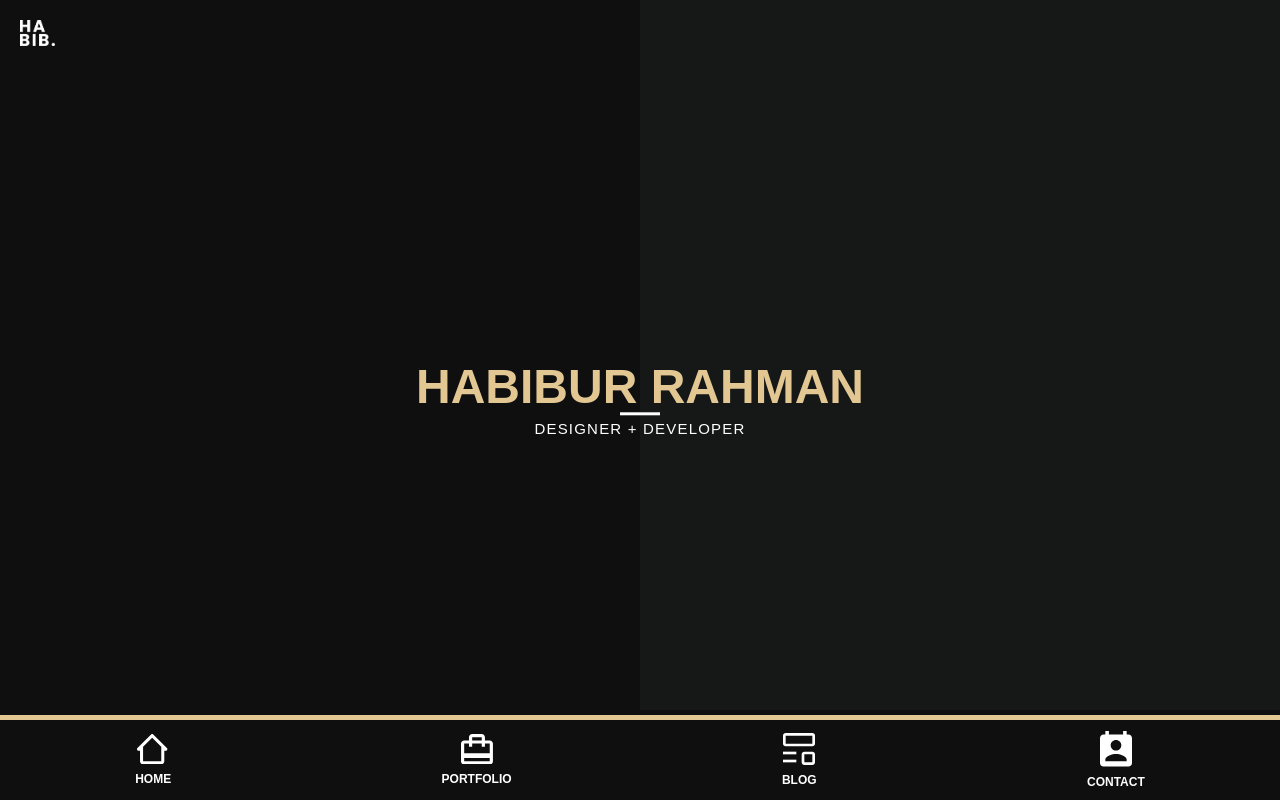
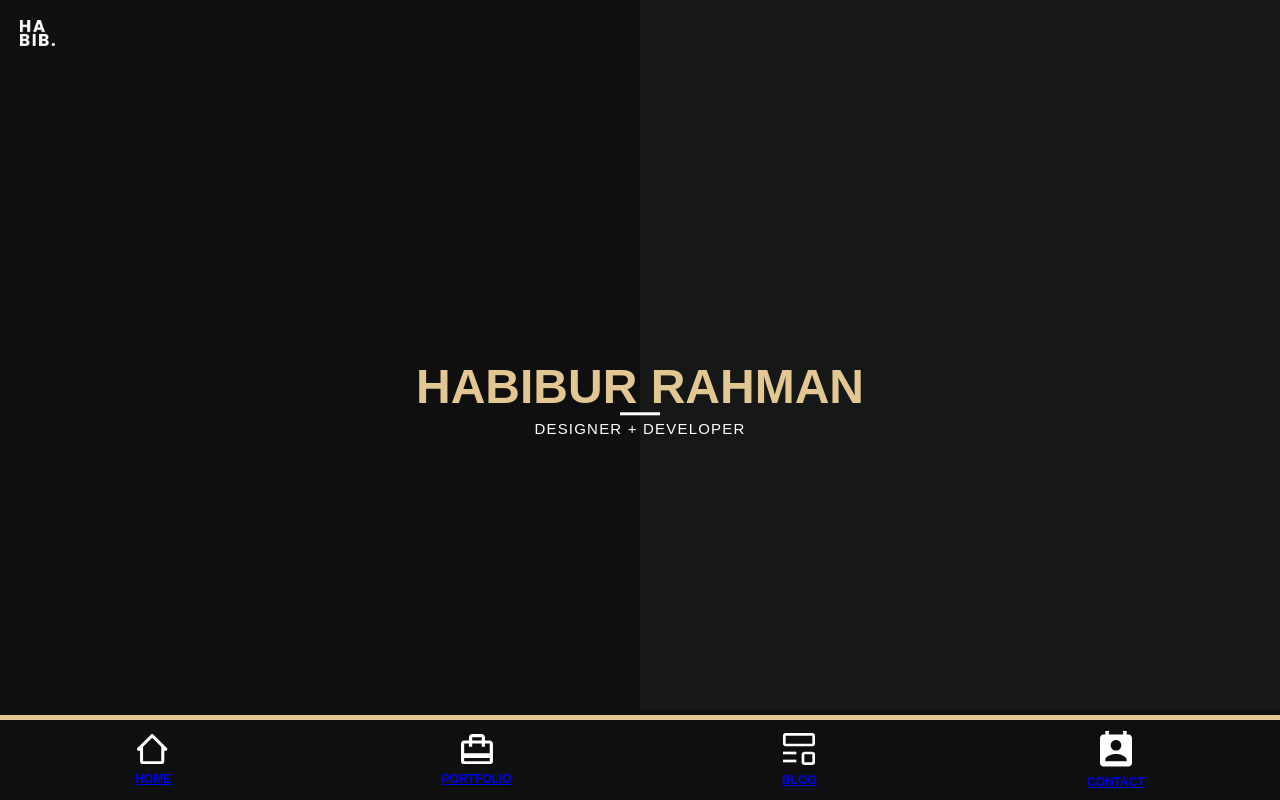
Before and after one commit to hrshainik/hrshainik.github.io, a React (Create React App) app: page / in a window 1280 px wide. Built offline with nearby package versions, Linux system fonts and the light colour scheme.

Commit message:
Extracting navbar form home.js

```diff
--- a/package.json
+++ b/package.json
@@ -8,6 +8,7 @@
     "@testing-library/user-event": "^12.1.10",
     "react": "^17.0.1",
     "react-dom": "^17.0.1",
+    "react-router-dom": "^5.2.0",
     "react-scripts": "4.0.1",
     "styled-components": "^5.2.1",
     "web-vitals": "^0.2.4"
--- /dev/null
+++ b/src/components/Navbar/Navbar.jsx
@@ -0,0 +1,43 @@
+import React from "react";
+import { Nav, NavLink, NavLogo, NavText } from "./navbar.styles";
+import { BrowserRouter as Router } from "react-router-dom";
+
+const Navbar = () => {
+  return (
+    <>
+      <Router>
+        <Nav>
+          <NavLink to="/">
+            <NavLogo viewBox="0 0 422 400" xmlns="http://www.w3.org/2000/svg">
+              <path d="M394.132 185.862L214.134 5.86396C212.278 4.00507 210.074 2.53033 207.648 1.52412C205.221 0.517916 202.62 0 199.994 0C197.367 0 194.766 0.517916 192.34 1.52412C189.914 2.53033 187.71 4.00507 185.854 5.86396L5.85568 185.862C3.05952 188.659 1.15541 192.222 0.384066 196.101C-0.387278 199.98 0.00877893 204.001 1.52216 207.655C3.03555 211.309 5.59831 214.432 8.88648 216.63C12.1746 218.828 16.0406 220.001 19.9955 220.002H39.9953V360C39.9953 382.06 57.9352 400 79.9949 400H319.993C342.052 400 359.992 382.06 359.992 360V220.002H379.992C383.947 220.001 387.813 218.828 391.101 216.63C394.389 214.432 396.952 211.309 398.465 207.655C399.979 204.001 400.375 199.98 399.603 196.101C398.832 192.222 396.928 188.659 394.132 185.862ZM320.013 360H79.9949V168.302L199.994 48.3035L319.993 168.302V260.001L320.013 360Z" />
+            </NavLogo>
+            <NavText>Home</NavText>
+          </NavLink>
+          <NavLink to="/portfolio">
+            <NavLogo viewBox="0 0 422 400" xmlns="http://www.w3.org/2000/svg">
+              <path d="M378.947 84.2105H315.789V42.1053C315.789 18.7368 297.053 0 273.684 0H147.368C124 0 105.263 18.7368 105.263 42.1053V84.2105H42.1053C18.7368 84.2105 0 102.947 0 126.316V357.895C0 381.263 18.7368 400 42.1053 400H378.947C402.316 400 421.053 381.263 421.053 357.895V126.316C421.053 102.947 402.316 84.2105 378.947 84.2105ZM147.368 42.1053H273.684V84.2105H147.368V42.1053ZM378.947 357.895H42.1053V315.789H378.947V357.895ZM378.947 252.632H42.1053V126.316H105.263V168.421H147.368V126.316H273.684V168.421H315.789V126.316H378.947V252.632Z" />
+            </NavLogo>
+            <NavText>Portfolio</NavText>
+          </NavLink>
+          <NavLink to="/blog">
+            <NavLogo viewBox="0 0 400 400" xmlns="http://www.w3.org/2000/svg">
+              <path d="M0 333.333H166.667V366.667H0V333.333Z" />
+              <path d="M0 233.333H166.667V266.667H0V233.333Z" />
+              <path d="M366.667 166.667H33.3333C24.4928 166.667 16.0143 163.155 9.76311 156.904C3.51189 150.652 0 142.174 0 133.333V33.3333C0 24.4928 3.51189 16.0143 9.76311 9.76311C16.0143 3.51189 24.4928 0 33.3333 0H366.667C375.507 0 383.986 3.51189 390.237 9.76311C396.488 16.0143 400 24.4928 400 33.3333V133.333C400 142.174 396.488 150.652 390.237 156.904C383.986 163.155 375.507 166.667 366.667 166.667ZM33.3333 33.3333V133.333H366.667V33.3333H33.3333Z" />
+              <path d="M366.667 400H266.667C257.826 400 249.348 396.488 243.096 390.237C236.845 383.986 233.333 375.507 233.333 366.667V266.667C233.333 257.826 236.845 249.348 243.096 243.097C249.348 236.845 257.826 233.333 266.667 233.333H366.667C375.507 233.333 383.986 236.845 390.237 243.097C396.488 249.348 400 257.826 400 266.667V366.667C400 375.507 396.488 383.986 390.237 390.237C383.986 396.488 375.507 400 366.667 400ZM266.667 266.667V366.667H366.667V266.667H266.667Z" />
+            </NavLogo>
+            <NavText>Blog</NavText>
+          </NavLink>
+          <NavLink to="/contact">
+            <NavLogo viewBox="0 0 360 400" xmlns="http://www.w3.org/2000/svg">
+              <path d="M320 40H300V0H260V40H100V0H60V40H40C17.8 40 0 58 0 80V360C0 382 17.8 400 40 400H320C342 400 360 382 360 360V80C360 58 342 40 320 40ZM180 100C213.2 100 240 126.8 240 160C240 193.2 213.2 220 180 220C146.8 220 120 193.2 120 160C120 126.8 146.8 100 180 100ZM300 340H60V320C60 280 140 258 180 258C220 258 300 280 300 320V340Z" />
+            </NavLogo>
+            <NavText>Contact</NavText>
+          </NavLink>
+        </Nav>
+      </Router>
+    </>
+  );
+};
+
+export default Navbar;
--- /dev/null
+++ b/src/components/Navbar/navbar.styles.js
@@ -0,0 +1,45 @@
+import styled from "styled-components";
+import { Link } from "react-router-dom";
+
+export const Nav = styled.nav`
+  width: 100%;
+  height: 8rem;
+  background-color: var(--bgOne);
+  display: flex;
+  justify-content: space-around;
+  align-items: center;
+  position: fixed;
+  bottom: 0;
+  z-index: 1000;
+`;
+
+export const NavLink = styled(Link)`
+  display: flex;
+  flex-direction: column;
+  align-items: center;
+  justify-content: center;
+  transition: color 300ms ease;
+
+  :hover {
+    color: var(--primary);
+    cursor: pointer;
+  }
+`;
+
+export const NavLogo = styled.svg`
+  width: 3.2rem;
+  display: block;
+  margin-bottom: 0.8rem;
+  fill: var(--white);
+  transition: fill 300ms ease;
+
+  ${NavLink}:hover & {
+    fill: var(--primary);
+  }
+`;
+
+export const NavText = styled.p`
+  text-transform: uppercase;
+  font-weight: 600;
+  font-size: 1.2rem;
+`;
--- a/src/pages/Home.js
+++ b/src/pages/Home.js
@@ -1,50 +1,19 @@
 import React from "react";
 import {
   HomeContainer,
-  Navbar,
-  NavLink,
-  NavLogo,
-  NavText,
   LogoContainer,
   Logo,
   HeadingContainer,
   Heading,
   SubHeading,
 } from "./home.styles";
+import Navbar from "../components/Navbar/Navbar";
 import logo from "../img/logo.png";
 
 const Home = () => {
   return (
     <HomeContainer>
-      <Navbar>
-        <NavLink>
-          <NavLogo viewBox="0 0 422 400" xmlns="http://www.w3.org/2000/svg">
-            <path d="M394.132 185.862L214.134 5.86396C212.278 4.00507 210.074 2.53033 207.648 1.52412C205.221 0.517916 202.62 0 199.994 0C197.367 0 194.766 0.517916 192.34 1.52412C189.914 2.53033 187.71 4.00507 185.854 5.86396L5.85568 185.862C3.05952 188.659 1.15541 192.222 0.384066 196.101C-0.387278 199.98 0.00877893 204.001 1.52216 207.655C3.03555 211.309 5.59831 214.432 8.88648 216.63C12.1746 218.828 16.0406 220.001 19.9955 220.002H39.9953V360C39.9953 382.06 57.9352 400 79.9949 400H319.993C342.052 400 359.992 382.06 359.992 360V220.002H379.992C383.947 220.001 387.813 218.828 391.101 216.63C394.389 214.432 396.952 211.309 398.465 207.655C399.979 204.001 400.375 199.98 399.603 196.101C398.832 192.222 396.928 188.659 394.132 185.862ZM320.013 360H79.9949V168.302L199.994 48.3035L319.993 168.302V260.001L320.013 360Z" />
-          </NavLogo>
-          <NavText>Home</NavText>
-        </NavLink>
-        <NavLink>
-          <NavLogo viewBox="0 0 422 400" xmlns="http://www.w3.org/2000/svg">
-            <path d="M378.947 84.2105H315.789V42.1053C315.789 18.7368 297.053 0 273.684 0H147.368C124 0 105.263 18.7368 105.263 42.1053V84.2105H42.1053C18.7368 84.2105 0 102.947 0 126.316V357.895C0 381.263 18.7368 400 42.1053 400H378.947C402.316 400 421.053 381.263 421.053 357.895V126.316C421.053 102.947 402.316 84.2105 378.947 84.2105ZM147.368 42.1053H273.684V84.2105H147.368V42.1053ZM378.947 357.895H42.1053V315.789H378.947V357.895ZM378.947 252.632H42.1053V126.316H105.263V168.421H147.368V126.316H273.684V168.421H315.789V126.316H378.947V252.632Z" />
-          </NavLogo>
-          <NavText>Portfolio</NavText>
-        </NavLink>
-        <NavLink>
-          <NavLogo viewBox="0 0 400 400" xmlns="http://www.w3.org/2000/svg">
-            <path d="M0 333.333H166.667V366.667H0V333.333Z" />
-            <path d="M0 233.333H166.667V266.667H0V233.333Z" />
-            <path d="M366.667 166.667H33.3333C24.4928 166.667 16.0143 163.155 9.76311 156.904C3.51189 150.652 0 142.174 0 133.333V33.3333C0 24.4928 3.51189 16.0143 9.76311 9.76311C16.0143 3.51189 24.4928 0 33.3333 0H366.667C375.507 0 383.986 3.51189 390.237 9.76311C396.488 16.0143 400 24.4928 400 33.3333V133.333C400 142.174 396.488 150.652 390.237 156.904C383.986 163.155 375.507 166.667 366.667 166.667ZM33.3333 33.3333V133.333H366.667V33.3333H33.3333Z" />
-            <path d="M366.667 400H266.667C257.826 400 249.348 396.488 243.096 390.237C236.845 383.986 233.333 375.507 233.333 366.667V266.667C233.333 257.826 236.845 249.348 243.096 243.097C249.348 236.845 257.826 233.333 266.667 233.333H366.667C375.507 233.333 383.986 236.845 390.237 243.097C396.488 249.348 400 257.826 400 266.667V366.667C400 375.507 396.488 383.986 390.237 390.237C383.986 396.488 375.507 400 366.667 400ZM266.667 266.667V366.667H366.667V266.667H266.667Z" />
-          </NavLogo>
-          <NavText>Blog</NavText>
-        </NavLink>
-        <NavLink>
-          <NavLogo viewBox="0 0 360 400" xmlns="http://www.w3.org/2000/svg">
-            <path d="M320 40H300V0H260V40H100V0H60V40H40C17.8 40 0 58 0 80V360C0 382 17.8 400 40 400H320C342 400 360 382 360 360V80C360 58 342 40 320 40ZM180 100C213.2 100 240 126.8 240 160C240 193.2 213.2 220 180 220C146.8 220 120 193.2 120 160C120 126.8 146.8 100 180 100ZM300 340H60V320C60 280 140 258 180 258C220 258 300 280 300 320V340Z" />
-          </NavLogo>
-          <NavText>Contact</NavText>
-        </NavLink>
-      </Navbar>
+      <Navbar />
       <LogoContainer>
         <Logo src={logo}></Logo>
       </LogoContainer>
--- a/src/pages/home.styles.js
+++ b/src/pages/home.styles.js
@@ -13,49 +13,6 @@ export const HomeContainer = styled.div`
     height: 0.5rem;
     background-color: var(--primary);
   }
-`;
-
-export const Navbar = styled.nav`
-  width: 100%;
-  height: 8rem;
-  background-color: var(--bgOne);
-  display: flex;
-  justify-content: space-around;
-  align-items: center;
-  position: fixed;
-  bottom: 0;
-  z-index: 1000;
-`;
-
-export const NavLink = styled.a`
-  display: flex;
-  flex-direction: column;
-  align-items: center;
-  justify-content: center;
-  transition: color 300ms ease;
-
-  :hover {
-    color: var(--primary);
-    cursor: pointer;
-  }
-`;
-
-export const NavLogo = styled.svg`
-  width: 3.2rem;
-  display: block;
-  margin-bottom: 0.8rem;
-  fill: var(--white);
-  transition: fill 300ms ease;
-
-  ${NavLink}:hover & {
-    fill: var(--primary);
-  }
-`;
-
-export const NavText = styled.p`
-  text-transform: uppercase;
-  font-weight: 600;
-  font-size: 1.2rem;
 `;
 
 export const LogoContainer = styled.a`
```
Also changed, not shown: 2 other files (tests, documents, lock files or other folders).
